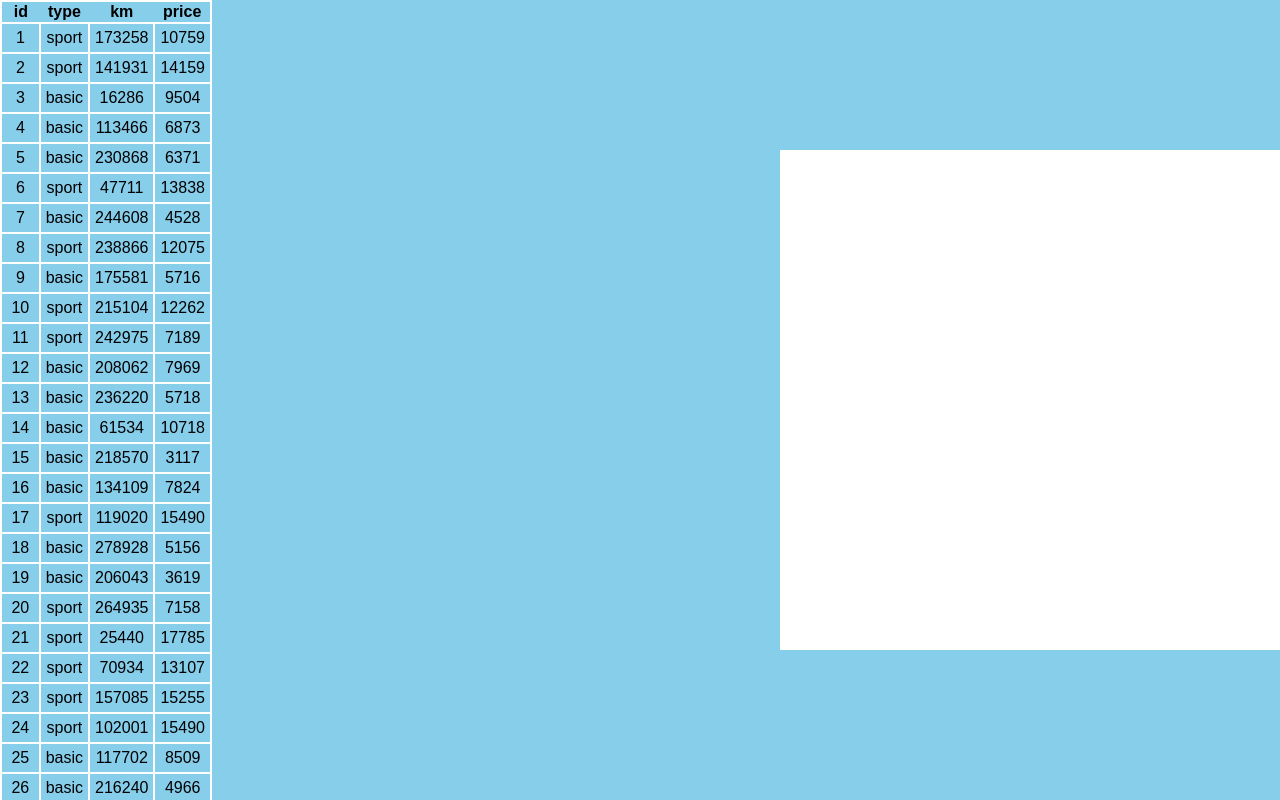
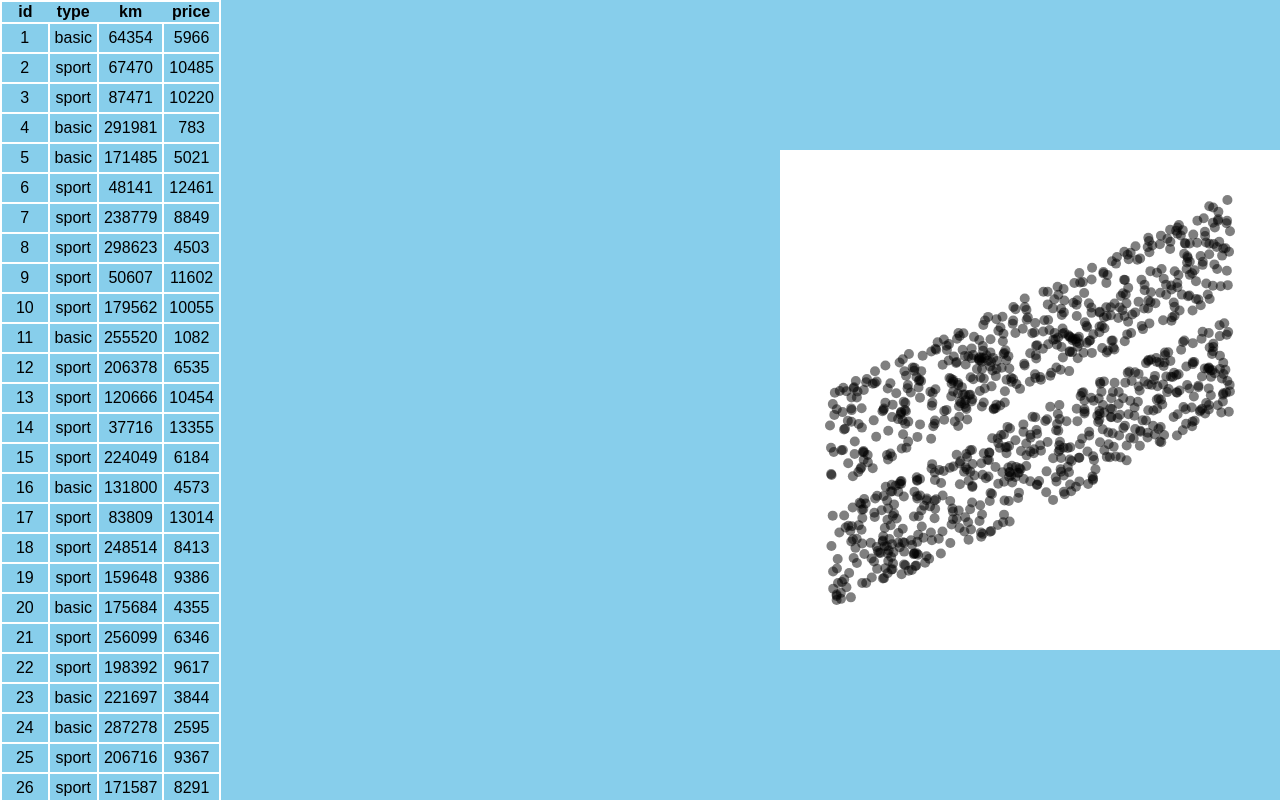
Before and after one commit to VinayProgram/AI-CAL, a React (Vite) app in the folder web/: page / in a window 1280 px wide. Shown: the top 800 px of the page. Built offline with nearby package versions, Linux system fonts and the light colour scheme.

Commit message:
refactor GraphTable and GraphView components; enhance data handling and rendering logic

```diff
--- a/web/src/graph/Graphtable.tsx
+++ b/web/src/graph/Graphtable.tsx
@@ -2,18 +2,21 @@ import { mathcustom } from "./math.function";
 import './graph.css';
 import GraphView from "./GraphView";
 const GraphTable = () => {
-    const samples:samplestype[] = []
-    const N = 1000;
-    for (let i = 1; i < N; i++) {
-        const type = Math.random() < 0.5 ? 'basic' : 'sport';
-        const km = mathcustom.lerp(3000, 300000, Math.random());
-        const price = mathcustom.remap(3000, 300000, 9000, 900, km) + mathcustom.lerp(-2000, 2000, Math.random()) + (type == 'basic' ? mathcustom.lerp(1000, 3000, Math.random()) : mathcustom.lerp(6000, 10000, Math.random()));
-        samples.push({
-            id: i,
-            label: type,
-            point: [km, price],
-        })
-    }
+    const N=1000;
+    const samples=[];
+         for(let i=1;i<=N;i++){
+            const type=Math.random()<0.5?"basic":"sport";
+            const km=mathcustom.lerp(3000,300000,Math.random());
+            const price=mathcustom.remap(3000,300000,9000,900,km)+
+               mathcustom.lerp(-2000,2000,Math.random())+
+               (type=="basic"?0:5000);
+
+            samples.push({
+               id:i,
+               label:type,
+               point:[km,price]
+            });
+         }
     return (
         <div>
             <table>
--- a/web/src/graph/graphView.tsx
+++ b/web/src/graph/graphView.tsx
@@ -1,66 +1,110 @@
 import React from "react";
 import { samplestype } from "./Graphtable";
+import { mathcustom } from "./math.function";
+import { graphics } from "./graphics";
+
 interface GraphViewProps {
-  samples:samplestype[],
+  samples: samplestype[],
   options: {
-    size:number
-    margin?:number
+    size: number
+    margin?: number
+    transperency?: number
+    labels?:string[]
   }
 }
-const GraphView = ({...props}:GraphViewProps) => {
+
+const GraphView = ({ samples, options: initialOptions }: GraphViewProps) => {
   const ref = React.useRef<HTMLCanvasElement>(null);
   const [ctx, setCtx] = React.useState<CanvasRenderingContext2D | null>(null);
-  const [options, setOptions] = React.useState<GraphViewProps['options']>(props.options);
+
+  const options = {
+    ...initialOptions,
+    margin: initialOptions.size * 0.1,
+    transperency: initialOptions.transperency || 0.5
+  };
+
   React.useEffect(() => {
-    if(ref.current === null) return;
-    const canvas = ref.current;
-    const ctxd = canvas.getContext('2d');
-    setCtx(ctxd);
-    canvas.width = props.options.size;
-    canvas.height = props.options.size;
-    setOptions({
-      ...props.options,
-      margin:props.options.size * 0.1
-    });
-    const pixelBounds = getDataBounds()
-    const dataBounds =  getPixelBounds()
+    if (ref.current) {
+      ref.current.width = initialOptions.size;
+      ref.current.height = initialOptions.size;
+      const context = ref.current.getContext("2d");
+      if (context) setCtx(context);
+    }
+  }, [initialOptions.size]);
 
-  }, []);
+  React.useEffect(() => {
+    if (ctx) draw();
+  }, [ctx, samples, initialOptions]);
 
-  const getPixelBounds=()=>{
-    if(!options.margin)return
-    const bounds = {
-      left:options.margin,
-      right:options.size - options.margin,
-      top:options.margin,
-      bottom:options.size - options.margin
-    }
-    return bounds;
-  }
-  const getDataBounds=()=>{
-    const x = props.samples.map((s) => s.point[0]);
-    const y = props.samples.map((s) => s.point[1]);
-    const minX = Math.min(...x);
-    const maxX = Math.max(...x);
-    const minY = Math.min(...y);
-    const maxY = Math.max(...y);
-    const bounds = {
-      left: minX,
-      right: maxX,
-      top: minY,
-      bottom: maxY
-    }
-    return bounds;
-  }
+ const getPixelBounds = (): PixelLocation => {
+  return {
+    minX: options.margin!,
+    maxX: options.size - options.margin!,
+    minY: options.margin!,
+    maxY: options.size - options.margin!
+  };
+};
+
+
+ const getDataBounds = (): PixelLocation => {
+  const x = samples.map((s) => s.point[0]);
+  const y = samples.map((s) => s.point[1]);
+  return {
+    minX: Math.min(...x),
+    maxX: Math.max(...x),
+    minY: Math.min(...y),
+    maxY: Math.max(...y)
+  };
+};
+
 
   const draw = () => {
-    ctx?.clearRect(0, 0, options.size, options.size);
+    if (!ctx) return;
+    ctx.clearRect(0, 0, options.size, options.size);
+    ctx.globalAlpha = options.transperency!;
+    drawAxes();
+    drawSamples();
+    ctx.globalAlpha = 1;
+  };
+
+ const drawSamples = () => {
+  if (!ctx) return;
+
+  const dataBounds = getDataBounds();
+  const pixelBounds = getPixelBounds();
+  for (const sample of samples) {
+    const point = sample.point;
+    const pixelLocation = mathcustom.remapPoint(dataBounds, pixelBounds, point);
+    graphics.drawPoint(ctx, pixelLocation[0], pixelLocation[1], 5);
   }
+};
+
+
+const drawAxes = () => {
+  if (!ctx) return;
+
+  const pixelBounds = getPixelBounds();
+  const dataBounds = getDataBounds();
+
+
+};
+
   return (
     <div>
-    <canvas id="chartContainer" ref={ref} style={{backgroundColor:'white'}}></canvas>
+      <canvas
+        id="chartContainer"
+        ref={ref}
+        style={{ backgroundColor: 'white' }}
+      />
     </div>
-  )
-}
+  );
+};
 
-export default GraphView
+export type PixelLocation = {
+  minX: number;
+  maxX: number;
+  minY: number;
+  maxY: number;
+};
+
+export default GraphView;
--- /dev/null
+++ b/web/src/graph/graphics.ts
@@ -0,0 +1,50 @@
+type TextOptions = {
+  text: string;
+  loc: { x: number; y: number };
+  align?: "center" | "left" | "right";
+  vAlign?: "middle" | "top" | "bottom";
+  font?: string;
+  color?: string;
+};
+
+export const graphics = {
+  drawPoint: (
+    ctx: CanvasRenderingContext2D,
+    x: number,
+    y: number,
+    radius: number = 5,
+    color: string = "black"
+  ) => {
+    ctx.save();
+    ctx.beginPath();
+    ctx.fillStyle = color;
+    ctx.arc(x, y, radius, 0, Math.PI * 2);
+    ctx.fill();
+    ctx.restore();
+  },
+
+  drawText: (ctx: CanvasRenderingContext2D, {
+    text,
+    loc,
+    align = "center",
+    vAlign = "middle",
+    font = "16px Arial",
+    color = "black"
+  }: TextOptions) => {
+    ctx.save();
+    ctx.font = font;
+    ctx.fillStyle = color;
+    ctx.textAlign = align;
+
+    ctx.textBaseline = ((): CanvasTextBaseline => {
+      switch (vAlign) {
+        case "top": return "top";
+        case "bottom": return "bottom";
+        default: return "middle";
+      }
+    })();
+
+    ctx.fillText(text, loc.x, loc.y);
+    ctx.restore();
+  }
+};
--- a/web/src/graph/math.function.ts
+++ b/web/src/graph/math.function.ts
@@ -1,18 +1,29 @@
-export const mathcustom={
-    lerp:(a:number,b:number,t:number)=>{
+import { PixelLocation } from "./GraphView";
+
+export const mathcustom = {
+  lerp: (a: number, b: number, t: number) => {
     return a + (b - a) * t;
   },
-    formatNumber:(n:number,dec=0)=>{
+  formatNumber: (n: number, dec = 0) => {
     return n.toFixed(dec);
   },
-    invlerp:(a:number,b:number,v:number)=>{
-        if (a === b) return 0;
+  invlerp: (a: number, b: number, v: number) => {
     return (v - a) / (b - a);
   },
-    remap:(a:number,b:number,c:number,d:number,v:number)=>{
-        if (a === b) return c;
-        if (c === d) return v;
-        const t = mathcustom.invlerp(a, b, v);
-        return mathcustom.lerp(c, d, t);
+  remap: (oldboundsA: number, oldboundsB: number, newBoundsA: number, newBoundsB: number, v: number) => {
+    const t = mathcustom.invlerp(oldboundsA, oldboundsB, v);
+    return mathcustom.lerp(newBoundsA, newBoundsB, t);
+  },
+  remapPoint: (
+    from: PixelLocation,
+    to: PixelLocation,
+    point: number[]
+  ): number[] => {
+    return [
+      mathcustom.remap(from.minX, from.maxX, to.minX, to.maxX, point[0]),
+      mathcustom.remap(from.minY, from.maxY, to.minY, to.maxY, point[1])
+    ];
   }
+
+
 }
```
Lines whose indentation alone changed are shown as unchanged.
